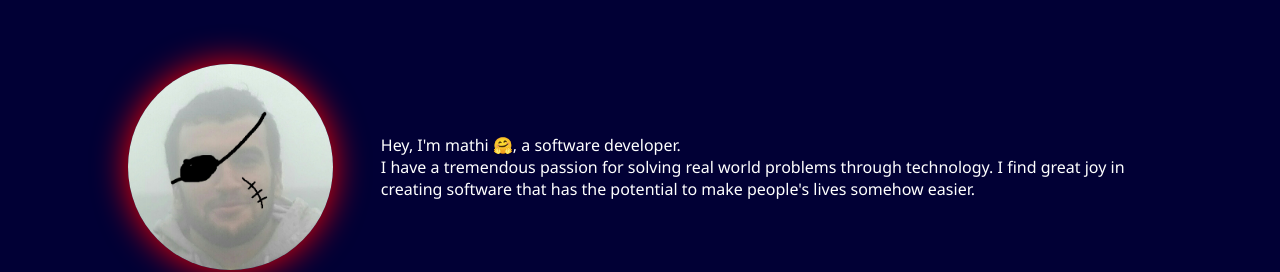
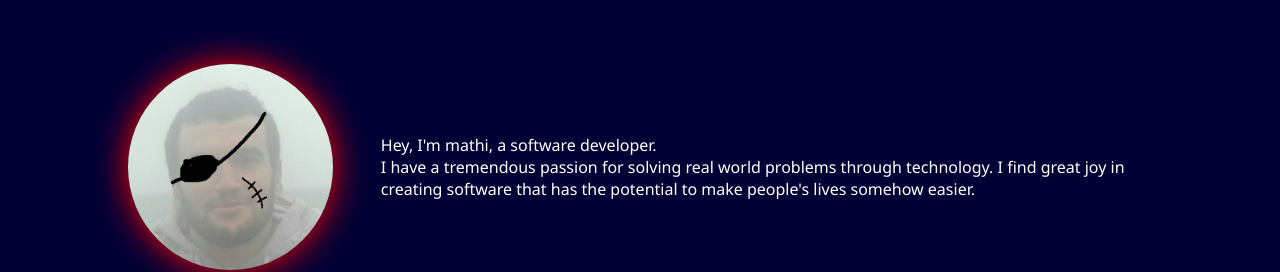
Before and after one commit to maathi/maathi.github.io, a React (Create React App) app: page / in a window 1280 px wide. Shown: the top 272 px of the page. Built offline with nearby package versions, Linux system fonts and the light colour scheme.

Commit message:
corrected host

```diff
--- a/src/components/contact.jsx
+++ b/src/components/contact.jsx
@@ -42,7 +42,7 @@ class Contact extends Form {
 
   async send() {
     this.setState({ sending: true, status: null })
-    const response = await fetch("http://localhost:4000/", {
+    const response = await fetch("https://facteur.herokuapp.com/", {
       method: "POST",
       headers: {
         "Content-Type": "application/json",
--- a/src/components/intro.jsx
+++ b/src/components/intro.jsx
@@ -7,7 +7,7 @@ function Intro() {
       <img src={pic}></img>
 
       <p>
-        Hey, I'm mathi 🤗, a software developer.
+        Hey, I'm mathi, a software developer.
         <br></br>I have a tremendous passion for solving real world problems
         through technology. I find great joy in creating software that has the
         potential to make people's lives somehow easier.
```
